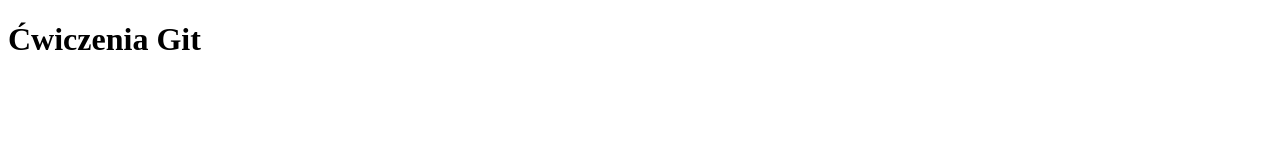
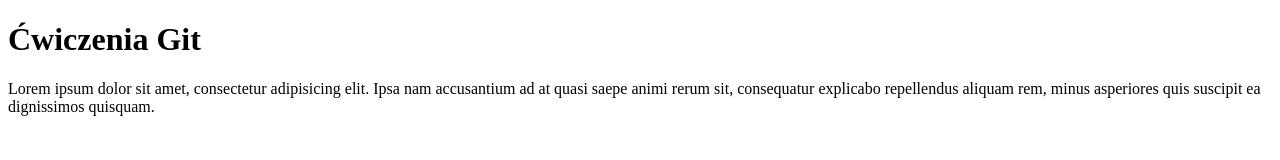
Before and after one commit to AdamBabinicz/test1, a plain HTML site: page index.html in a window 1280 px wide. Drawn offline with Linux system fonts and the light colour scheme.

Commit message:
dpdałem Lorem ipsum

```diff
--- a/index.html
+++ b/index.html
@@ -6,6 +6,7 @@
 	<title>test1</title>
 </head>
 <h1>Ćwiczenia Git</h1>
+<p>Lorem ipsum dolor sit amet, consectetur adipisicing elit. Ipsa nam accusantium ad at quasi saepe animi rerum sit, consequatur explicabo repellendus aliquam rem, minus asperiores quis suscipit ea dignissimos quisquam.</p>
 
 <body>
 
```
